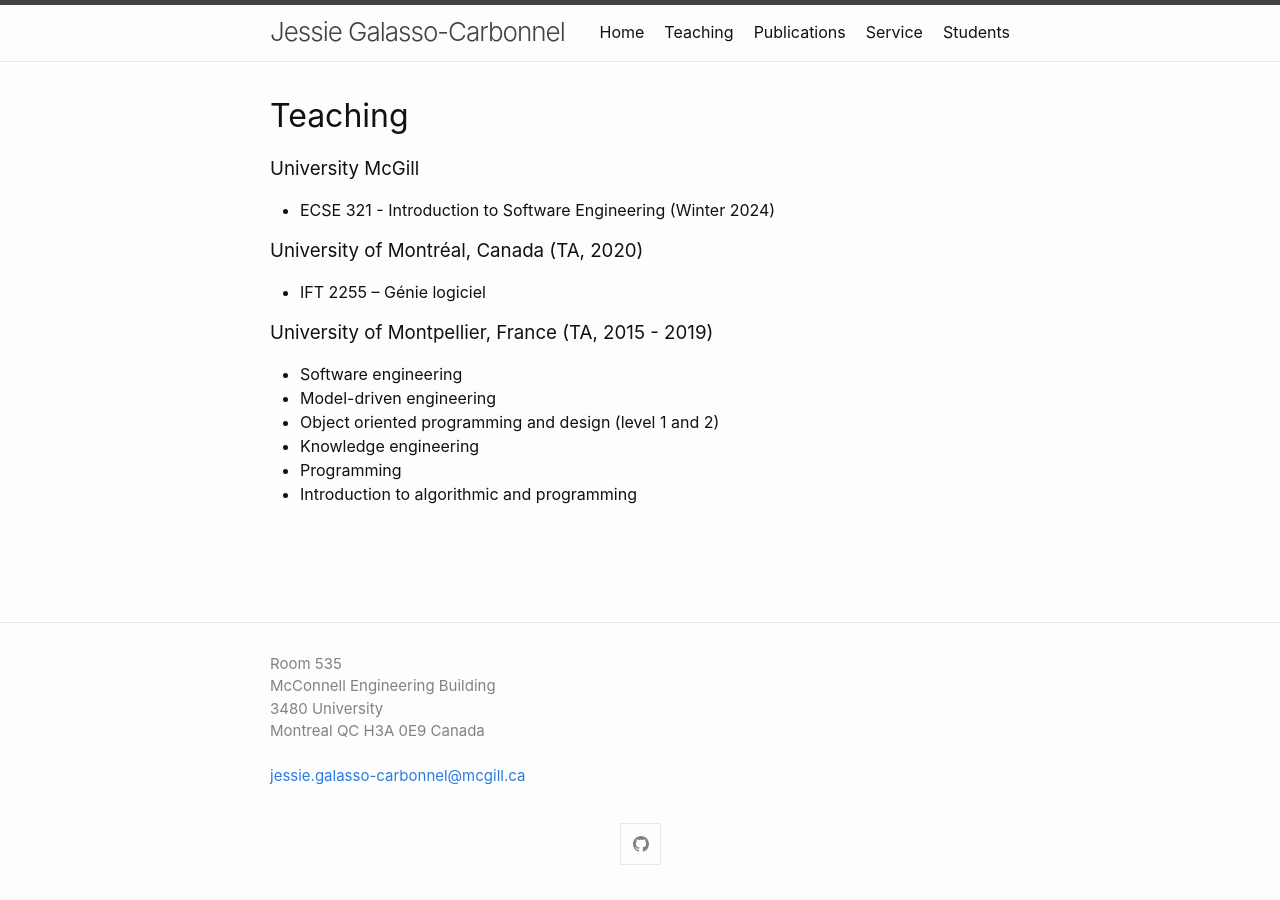
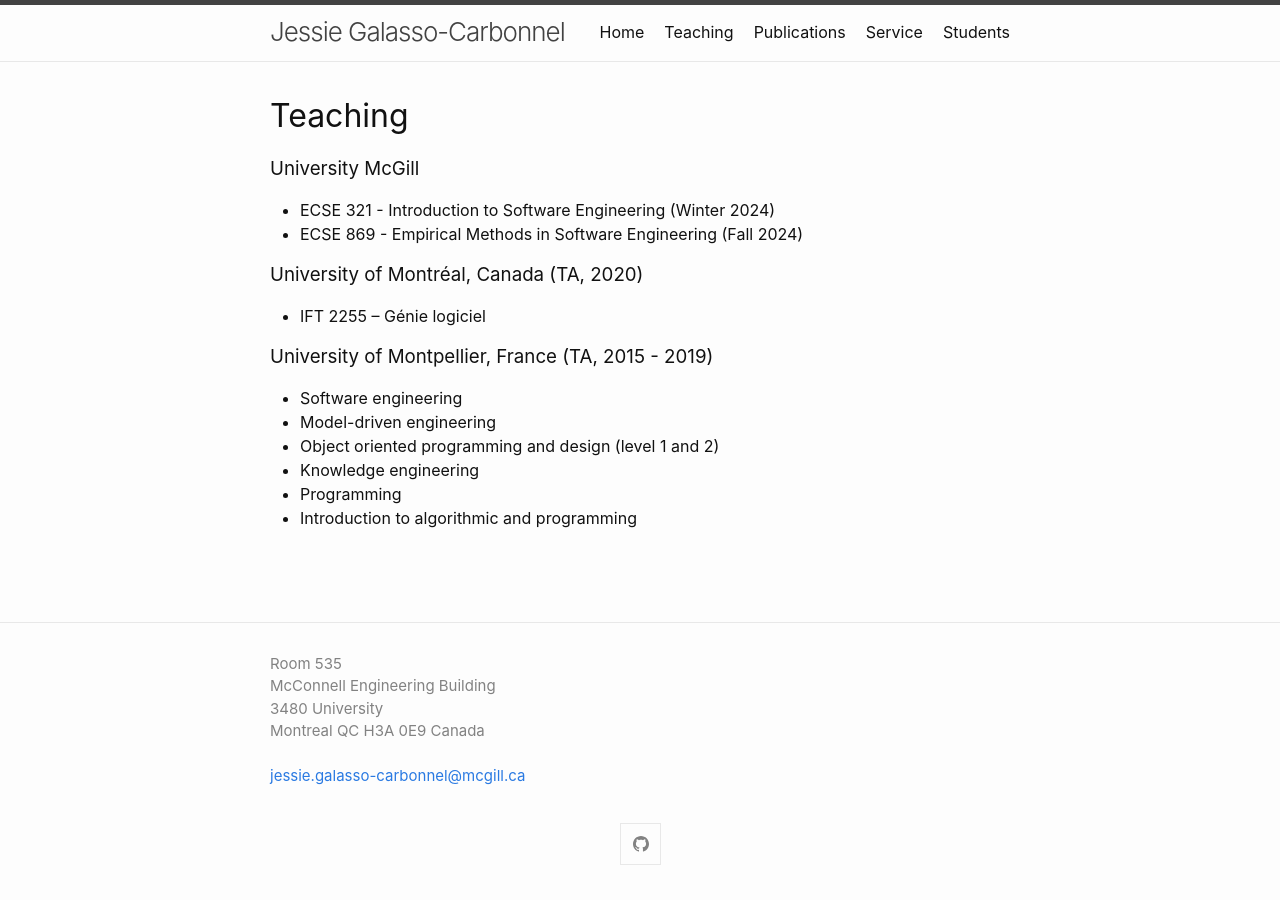
Before and after one commit to jgalasso/jgalasso.github.io, a Jekyll site: the page built from teaching.md, in a window 1280 px wide. Built offline with Jekyll 4.4.1, drawn with Linux system fonts in a browser that asks for light colours.

Commit message:
Update teaching.md

```diff
--- a/teaching.md
+++ b/teaching.md
@@ -8,6 +8,7 @@ permalink: /teaching/
 
 ### University McGill
 - ECSE 321 - Introduction to Software Engineering (Winter 2024)
+- ECSE 869 - Empirical Methods in Software Engineering (Fall 2024)
 
 ### University of Montréal, Canada (TA, 2020)
 - IFT 2255 – Génie logiciel
```
